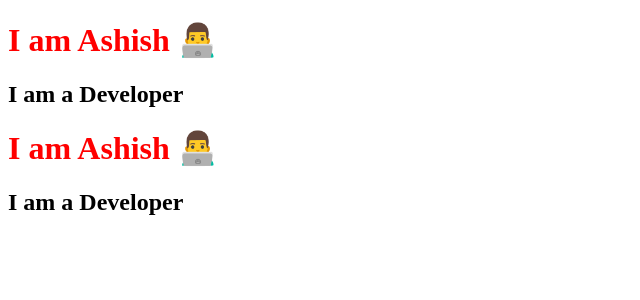
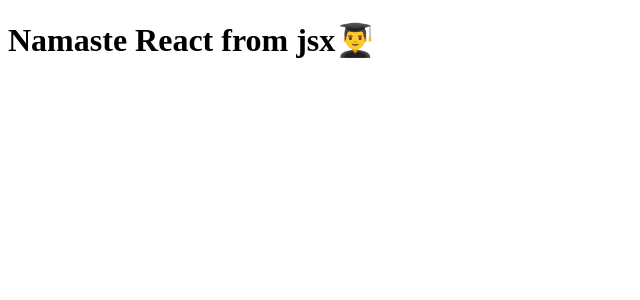
Before and after one commit to ashishmaurya1109/Namaste-React, a React (Vite) app: page / in a window 1280 px wide. Shown: the top 300 px of the page, without its empty margins (0-640 px from the left). Built offline with nearby package versions, Linux system fonts and the light colour scheme.

Commit message:
using jsx instead of React.createElement() for more readability

```diff
--- a/App.js
+++ b/App.js
@@ -1,13 +1,7 @@
-import React from "react"
-import ReactDOM from "react-dom/client"
+import React from "react";
+import ReactDOM from "react-dom/client";
 
-const heading1 = React.createElement("h1", {id: "heading1"}, "I am Ashish 👨‍💻");
-const heading2 = React.createElement("h2", {id: "heading2"}, "I am a Developer");
-
-const children1 = React.createElement("div", {id: "child1"}, [heading1 ,heading2])
-const children2 = React.createElement("div", {id: "child2"}, [heading1 ,heading2])
-const parent = React.createElement("div", {id: "parent"}, children1, children2)
-
+const jsxElement = <h1 class="heading">Namaste React from jsx👨‍🎓</h1>
+console.log(jsxElement)
 const root = ReactDOM.createRoot(document.getElementById("root"));
-
-root.render(parent);
+root.render(jsxElement);
--- a/index.html
+++ b/index.html
@@ -7,7 +7,7 @@
     <title>React</title>
   </head>
   <body>
-    <div id="root">Ashish is here!</div>
+    <div id="root">Not Rendered</div>
     <script src="./App.js" type="module"></script>
   </body>
 </html>
--- a/style.css
+++ b/style.css
@@ -1,3 +1,3 @@
-#heading1 {
+.parent {
     color: red;
 }
```
